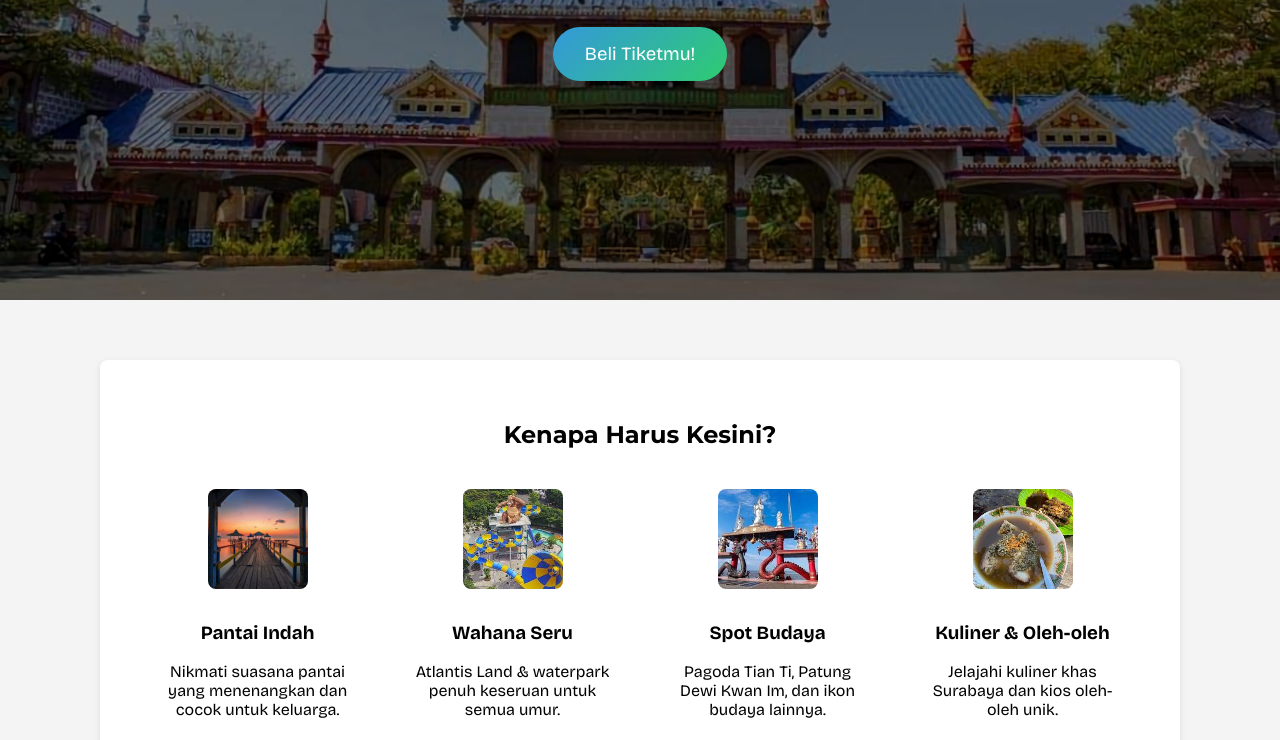
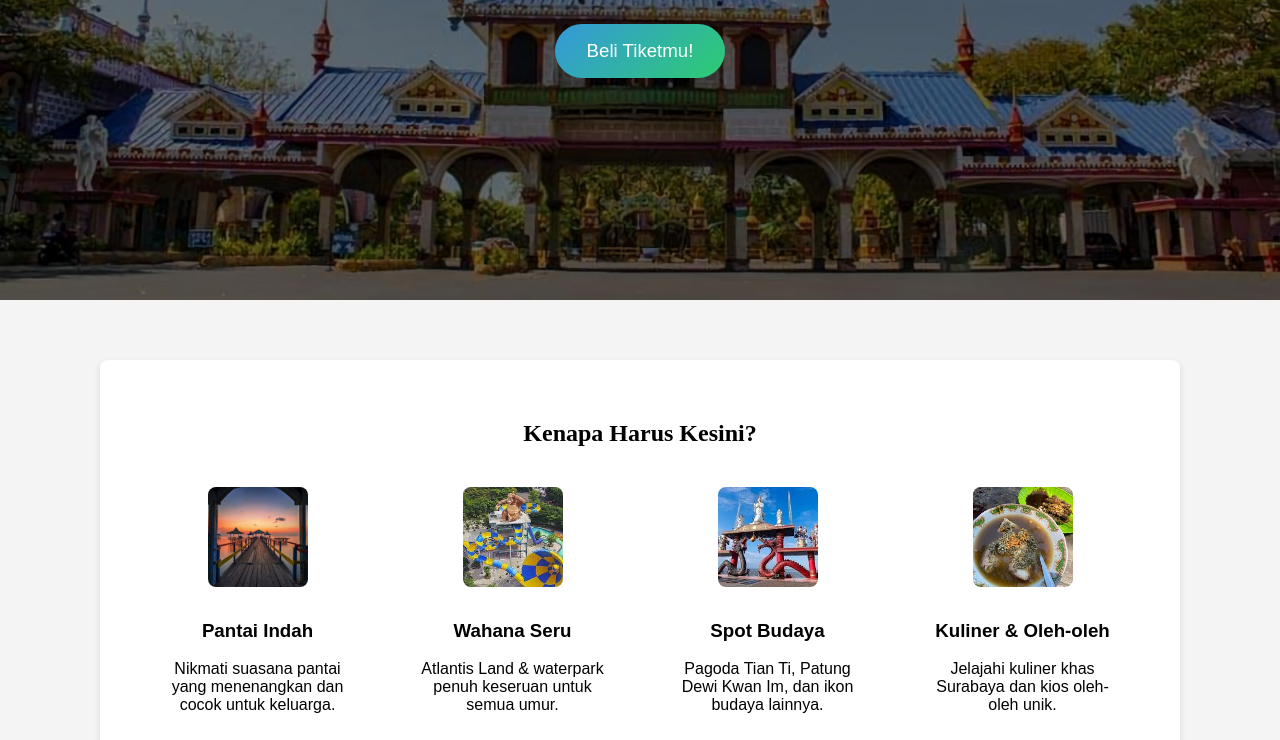
Before and after one commit to lamphyon/PwebLandingPage, a plain HTML site: page index.html in a window 1280 px wide. Shown: the part 420-1160 px from the top of the page. Drawn offline with nearby package versions, Linux system fonts and the light colour scheme.

Commit message:
Update style.css, move font to html

```diff
--- a/style.css
+++ b/style.css
@@ -1,5 +1,3 @@
-@import url('https://fonts.googleapis.com/css2?family=Bricolage+Grotesque:wght@400;700&family=Montserrat:wght@400;700&display=swap');
-@import url('https://fonts.googleapis.com/css2?family=Montserrat:wght@400;700&display=swap');
 
 body {
     margin: 0;
```
